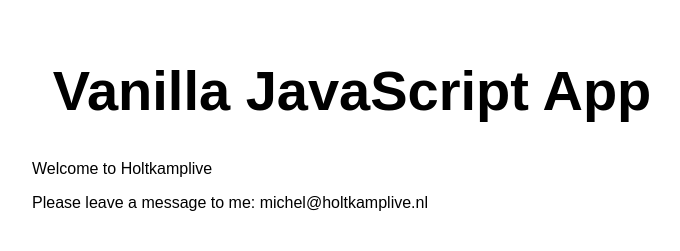
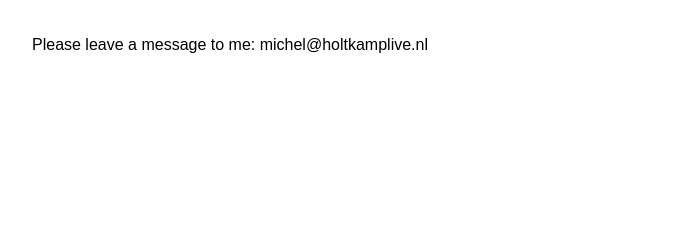
Before and after one commit to holtkamplive/my-first-static-web-app, a plain HTML site: page src/index.html in a window 1280 px wide. Shown: the whole page, without its empty margins (288-968 px from the left). Drawn offline with Linux system fonts and the light colour scheme.

Commit message:
Update index.html

```diff
--- a/src/index.html
+++ b/src/index.html
@@ -10,8 +10,7 @@
 
 <body>
   <main>
-    <h1>Vanilla JavaScript App</h1>
-    <p>Welcome to Holtkamplive</p>
+    <h1Welcome to Holtkamplive</h1>
     <p>Please leave a message to me: michel@holtkamplive.nl</p>
   </main>
 </body>
```
